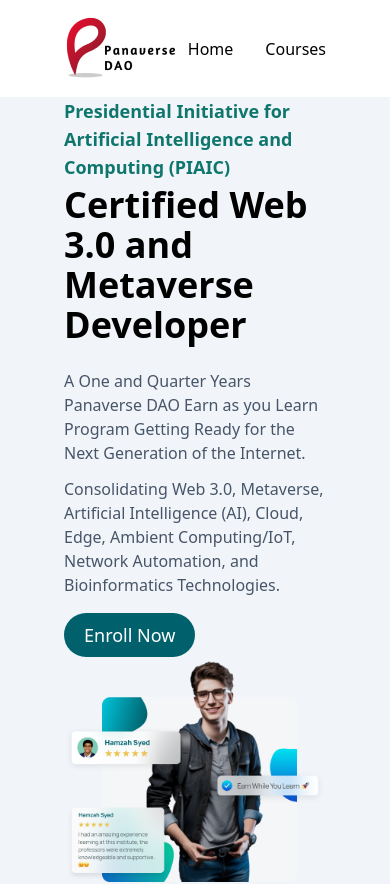
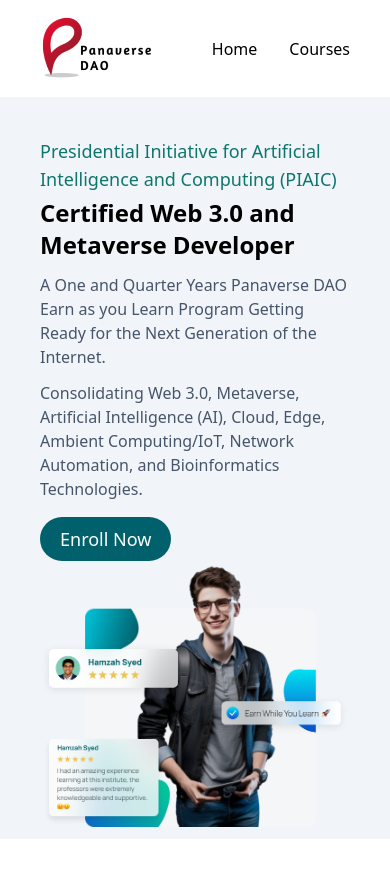
Before and after one commit to ahmadafzaal702/panaverse-clone, a Next.js app: page / in a window 390 px wide. Shown: the top 884 px of the page. Built offline with nearby package versions, Linux system fonts and the light colour scheme.

Commit message:
complete

```diff
--- a/src/components/shared/Wrapper.tsx
+++ b/src/components/shared/Wrapper.tsx
@@ -1,7 +1,9 @@
 import { FC } from "react";
 
 const Wrapper: FC<{ children: React.ReactNode }> = ({ children }) => {
-  return <div className="max-w-screen-xl mx-auto px-16"> {children}</div>;
+  return (
+    <div className="max-w-screen-xl mx-auto px-10 sm:px-12"> {children}</div>
+  );
 };
 
 export default Wrapper;
--- a/src/components/widgets/Hero.tsx
+++ b/src/components/widgets/Hero.tsx
@@ -13,14 +13,14 @@ const Hero = () => {
           <div className="flex flex-col md:flex-row items-center">
             {/* left */}
             <div className="flex-1 max-w-xl">
-              <h4 className="text-teal-700 text-lg font-semibold mb-1">
+              <h4 className="text-teal-700 mt-10 sm:mt-0 text-lg font-medium sm:font-semibold mb-1">
                 Presidential Initiative for Artificial Intelligence and
                 Computing (PIAIC)
               </h4>
-              <h1 className="text-4xl sm:text-5xl font-bold">
+              <h1 className="text-2xl sm:text-5xl font-bold">
                 Certified Web 3.0 and Metaverse Developer
               </h1>
-              <p className="text-slate-600 mt-6">
+              <p className="text-slate-600 mt-3 sm:mt-6">
                 A One and Quarter Years Panaverse DAO Earn as you Learn Program
                 Getting Ready for the Next Generation of the Internet.
               </p>
```
